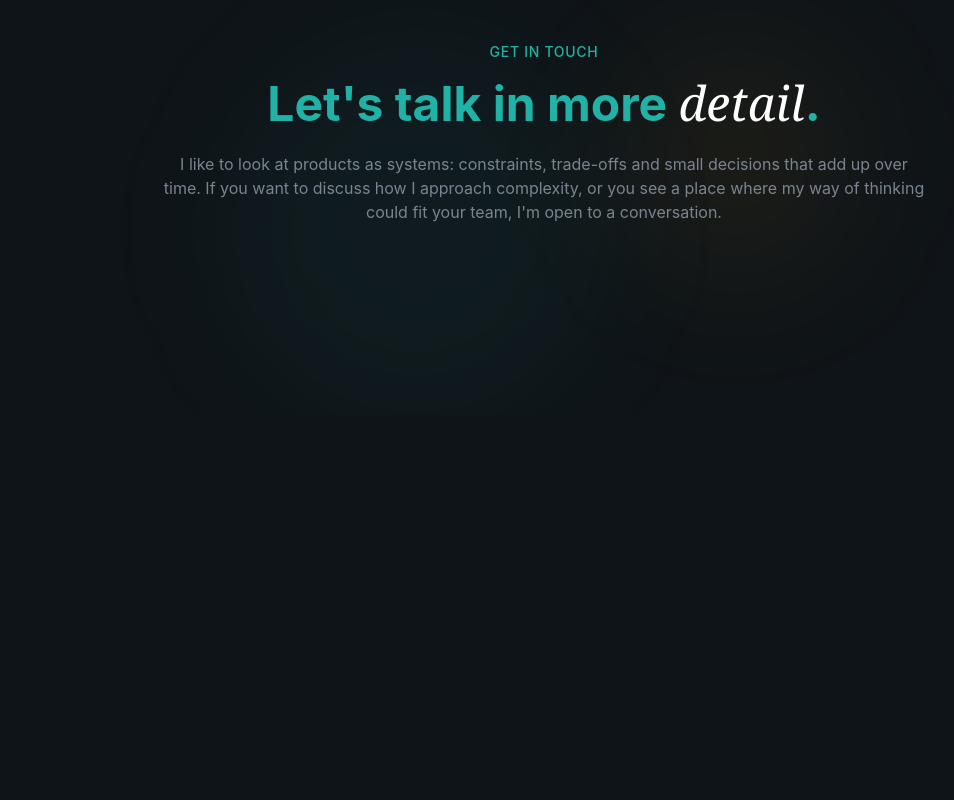
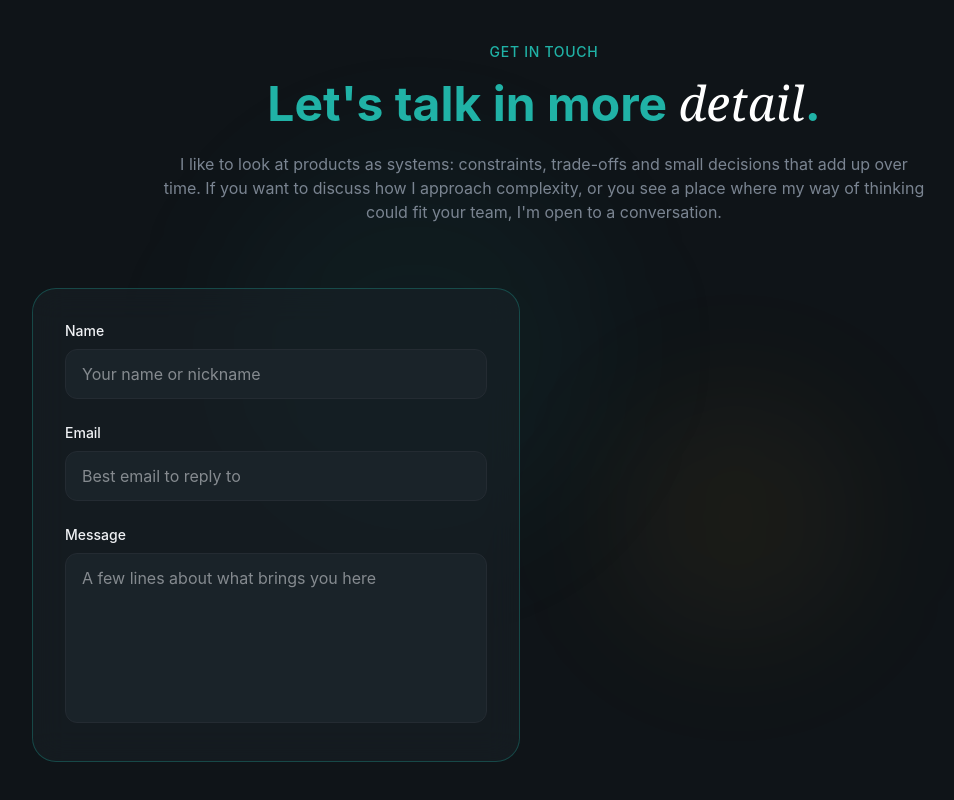
Before and after one commit to Satik37/satik37.github.io, a React (Vite) app: page / in a window 1280 px wide. Shown: the part 6801-7601 px from the top of the page, without its empty margins (96-1050 px from the left). Before the commit the page ends 7217 px from the top, so only its background shows below. Built offline with nearby package versions, Linux system fonts and the light colour scheme.

Commit message:
implemented contact form

```diff
--- a/src/sections/Contact.jsx
+++ b/src/sections/Contact.jsx
@@ -40,9 +40,66 @@
                     </p>
                 </div>
 
-                <div>
-                    <div>
-                        <form>
+                {/* Contact form */}
+                <div className='grid lg:grid-cols-2 gap-12 max-w-5xl mx-auto'>
+                    <div className='glass p-8 rounded-3xl border border-primary/30 animate-fade-in animation-delay-300'>
+                        <form className='space-y-6'>
+
+                           <div>
+                                <label
+                                    htmlFor='name'
+                                    className='block text-sm font-medium mb-2'
+                                >
+                                    Name
+                                </label>
+                                <input
+                                    id='name'
+                                    name='name'
+                                    type='text'
+                                    required
+                                    placeholder='Your name or nickname'
+                                    className='w-full px-4 py-3
+                                        bg-surface rounded-xl border border-border
+                                        focus:border-primary focus:ring-0.5 focus:ring-primary outline-none transition-all'
+                                />
+                            </div>
+                            <div>
+                                <label
+                                    htmlFor='email'
+                                    className='block text-sm font-medium mb-2'
+                                >
+                                    Email
+                                </label>
+                                <input
+                                    id='email'
+                                    name='email'
+                                    type='email'
+                                    required
+                                    placeholder='Best email to reply to'
+                                    className='w-full px-4 py-3
+                                        bg-surface rounded-xl border border-border
+                                        focus:border-primary focus:ring-0.5 focus:ring-primary outline-none transition-all'
+                                />
+                            </div>
+                            <div>
+                                <label
+                                    htmlFor='message'
+                                    className='block text-sm font-medium mb-2'
+                                >
+                                    Message
+                                </label>
+                                <textarea
+                                    id='message'
+                                    name='message'
+                                    required
+                                    placeholder='A few lines about what brings you here'
+                                    className='w-full px-4 py-3
+                                        bg-surface rounded-xl border border-border
+                                        focus:border-primary focus:ring-0.5 focus:ring-primary outline-none transition-all
+                                        resize-none'
+                                    rows={6}
+                                />
+                            </div>
 
                         </form>
                     </div>
```
